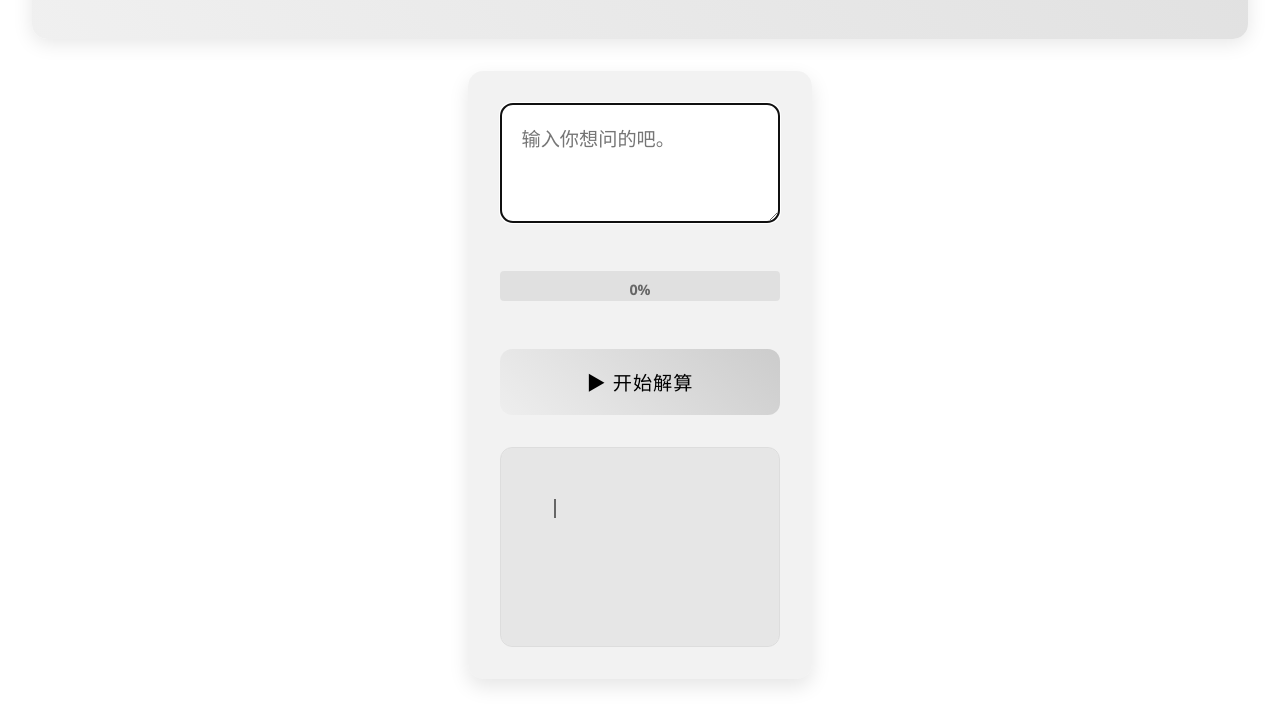
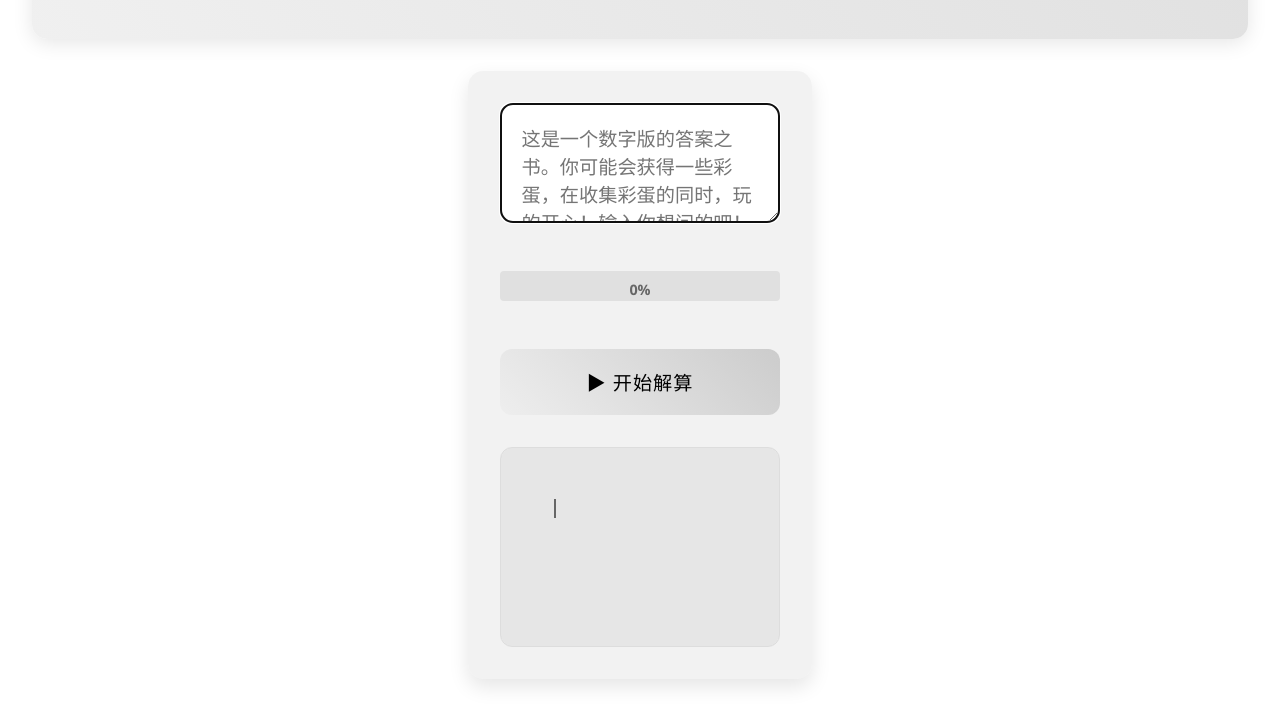
Before and after one commit to Agents-Fun/answerbook, a plain HTML site: page index.html in a window 1280 px wide. Shown: the part 145-856 px from the top of the page. Drawn offline with Linux system fonts and the light colour scheme.

Commit message:
Update index.html

```diff
--- a/index.html
+++ b/index.html
@@ -187,7 +187,7 @@
 
     <div class="container">
         <div class="input-group">
-            <textarea id="questionInput" placeholder="输入你想问的吧。" autofocus></textarea>
+            <textarea id="questionInput" placeholder="这是一个数字版的答案之书。你可能会获得一些彩蛋，在收集彩蛋的同时，玩的开心！输入你想问的吧！" autofocus></textarea>
             <div class="progress-container">
                 <div class="progress-bar"></div>
                 <span class="progress-text">0%</span>
```
